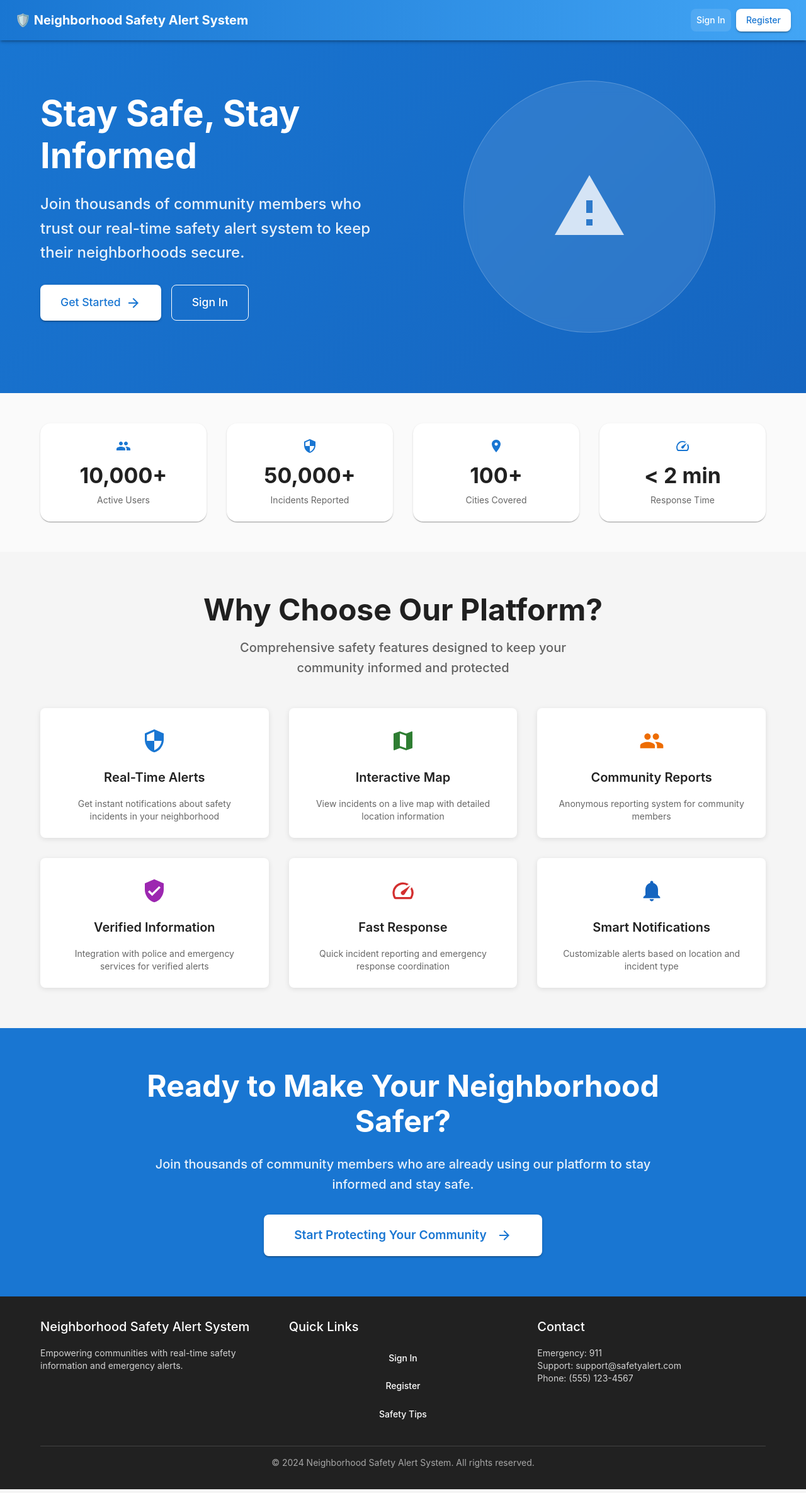
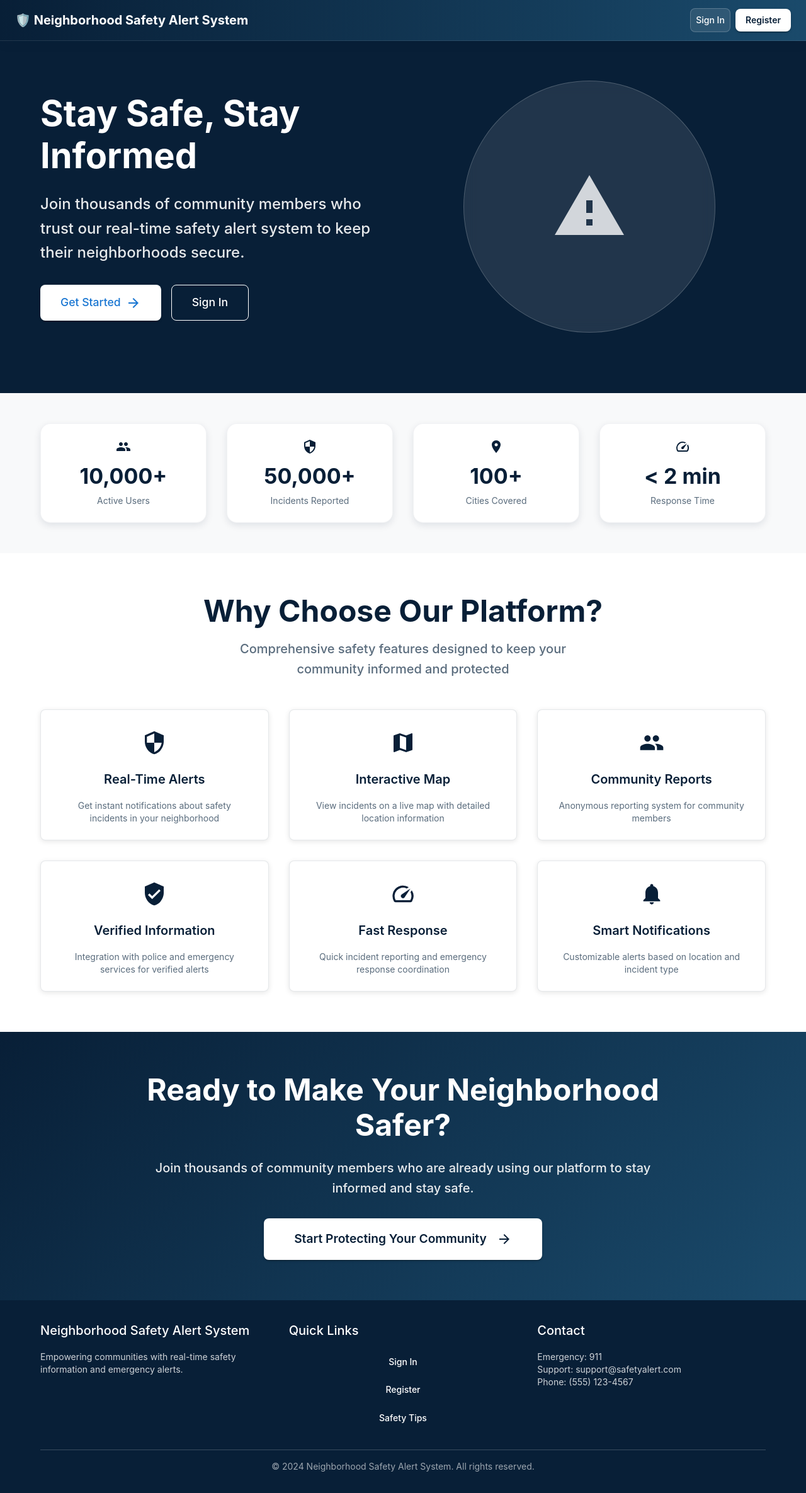
Before and after one commit to bisoul1984/neighborhood-safety-alert-system, a React (Create React App) app in the folder client/: page / in a window 1280 px wide. Shown: the whole page at 63% size. Built offline with nearby package versions, Linux system fonts and the light colour scheme; the HTML template or start-up script is replaced by a standard one.

Commit message:
Update home page design with cohesive color scheme and add back to home navigation to register page

```diff
--- a/client/src/pages/HomePage.js
+++ b/client/src/pages/HomePage.js
@@ -100,8 +100,9 @@ const HomePage = () => {
       <AppBar
         position="fixed"
         sx={{
-          background: 'linear-gradient(90deg, #1976d2 0%, #42a5f5 100%)',
-          boxShadow: 3
+          background: 'linear-gradient(90deg, #081f37 0%, #1a4a6b 100%)',
+          boxShadow: '0 4px 12px rgba(8, 31, 55, 0.2)',
+          borderBottom: '1px solid rgba(255, 255, 255, 0.1)'
         }}
       >
         <Toolbar>
@@ -113,7 +114,8 @@ const HomePage = () => {
               fontWeight: 'bold',
               display: 'flex',
               alignItems: 'center',
-              gap: 1
+              gap: 1,
+              color: 'white'
             }}
           >
             🛡️ Neighborhood Safety Alert System
@@ -125,8 +127,10 @@ const HomePage = () => {
               onClick={() => navigate('/login')}
               sx={{
                 backgroundColor: 'rgba(255, 255, 255, 0.1)',
+                border: '1px solid rgba(255, 255, 255, 0.2)',
                 '&:hover': {
                   backgroundColor: 'rgba(255, 255, 255, 0.2)',
+                  borderColor: 'rgba(255, 255, 255, 0.3)'
                 }
               }}
             >
@@ -137,9 +141,10 @@ const HomePage = () => {
               onClick={() => navigate('/register')}
               sx={{
                 bgcolor: 'white',
-                color: 'primary.main',
+                color: '#081f37',
+                fontWeight: 600,
                 '&:hover': {
-                  bgcolor: 'grey.100'
+                  bgcolor: '#f8f9fa'
                 }
               }}
             >
@@ -152,7 +157,7 @@ const HomePage = () => {
       {/* Hero Section */}
       <Box
         sx={{
-          background: 'linear-gradient(135deg, #1976d2 0%, #1565c0 100%)',
+          background: '#081f37',
           color: 'white',
           py: { xs: 8, md: 12 },
           pt: { xs: 12, md: 16 }, // Add top padding to account for fixed navbar
@@ -254,7 +259,7 @@ const HomePage = () => {
       </Box>
 
       {/* Stats Section */}
-      <Box sx={{ py: 6, bgcolor: 'grey.50' }}>
+      <Box sx={{ py: 6, bgcolor: '#f8f9fa' }}>
         <Container maxWidth="lg">
           <Grid container spacing={4}>
             {stats.map((stat, index) => (
@@ -265,16 +270,22 @@ const HomePage = () => {
                     p: 3,
                     bgcolor: 'white',
                     borderRadius: 2,
-                    boxShadow: 1
+                    boxShadow: '0 4px 12px rgba(8, 31, 55, 0.1)',
+                    border: '1px solid rgba(8, 31, 55, 0.05)',
+                    transition: 'transform 0.2s, box-shadow 0.2s',
+                    '&:hover': {
+                      transform: 'translateY(-2px)',
+                      boxShadow: '0 8px 24px rgba(8, 31, 55, 0.15)'
+                    }
                   }}
                 >
-                  <Box sx={{ color: 'primary.main', mb: 1 }}>
+                  <Box sx={{ color: '#081f37', mb: 1 }}>
                     {stat.icon}
                   </Box>
-                  <Typography variant="h4" component="div" sx={{ fontWeight: 700, mb: 1 }}>
+                  <Typography variant="h4" component="div" sx={{ fontWeight: 700, mb: 1, color: '#081f37' }}>
                     {stat.value}
                   </Typography>
-                  <Typography variant="body2" color="text.secondary">
+                  <Typography variant="body2" sx={{ color: '#5a6c7d' }}>
                     {stat.label}
                   </Typography>
                 </Box>
@@ -285,13 +296,13 @@ const HomePage = () => {
       </Box>
 
       {/* Features Section */}
-      <Box sx={{ py: 8 }}>
+      <Box sx={{ py: 8, bgcolor: 'white' }}>
         <Container maxWidth="lg">
           <Box sx={{ textAlign: 'center', mb: 6 }}>
-            <Typography variant="h3" component="h2" sx={{ fontWeight: 700, mb: 2 }}>
+            <Typography variant="h3" component="h2" sx={{ fontWeight: 700, mb: 2, color: '#081f37' }}>
               Why Choose Our Platform?
             </Typography>
-            <Typography variant="h6" color="text.secondary" sx={{ maxWidth: 600, mx: 'auto' }}>
+            <Typography variant="h6" sx={{ maxWidth: 600, mx: 'auto', color: '#5a6c7d' }}>
               Comprehensive safety features designed to keep your community informed and protected
             </Typography>
           </Box>
@@ -303,20 +314,22 @@ const HomePage = () => {
                   sx={{
                     height: '100%',
                     transition: 'transform 0.2s, box-shadow 0.2s',
+                    border: '1px solid rgba(8, 31, 55, 0.1)',
                     '&:hover': {
                       transform: 'translateY(-4px)',
-                      boxShadow: 4
+                      boxShadow: '0 12px 32px rgba(8, 31, 55, 0.15)',
+                      borderColor: '#081f37'
                     }
                   }}
                 >
                   <CardContent sx={{ textAlign: 'center', p: 4 }}>
-                    <Box sx={{ color: feature.color, mb: 2 }}>
+                    <Box sx={{ color: '#081f37', mb: 2 }}>
                       {feature.icon}
                     </Box>
-                    <Typography variant="h6" component="h3" sx={{ fontWeight: 600, mb: 2 }}>
+                    <Typography variant="h6" component="h3" sx={{ fontWeight: 600, mb: 2, color: '#081f37' }}>
                       {feature.title}
                     </Typography>
-                    <Typography variant="body2" color="text.secondary">
+                    <Typography variant="body2" sx={{ color: '#5a6c7d' }}>
                       {feature.description}
                     </Typography>
                   </CardContent>
@@ -330,7 +343,7 @@ const HomePage = () => {
       {/* CTA Section */}
       <Box
         sx={{
-          bgcolor: 'primary.main',
+          background: 'linear-gradient(135deg, #081f37 0%, #1a4a6b 100%)',
           color: 'white',
           py: 8
         }}
@@ -349,13 +362,13 @@ const HomePage = () => {
               onClick={handleGetStarted}
               sx={{
                 bgcolor: 'white',
-                color: 'primary.main',
+                color: '#081f37',
                 px: 6,
                 py: 2,
                 fontSize: '1.2rem',
                 fontWeight: 600,
                 '&:hover': {
-                  bgcolor: 'grey.100'
+                  bgcolor: '#f8f9fa'
                 }
               }}
             >
@@ -367,7 +380,7 @@ const HomePage = () => {
       </Box>
 
       {/* Footer */}
-      <Box sx={{ bgcolor: 'grey.900', color: 'white', py: 4 }}>
+      <Box sx={{ bgcolor: '#081f37', color: 'white', py: 4 }}>
         <Container maxWidth="lg">
           <Grid container spacing={4}>
             <Grid item xs={12} md={4}>
@@ -407,7 +420,7 @@ const HomePage = () => {
               </Typography>
             </Grid>
           </Grid>
-          <Box sx={{ borderTop: 1, borderColor: 'grey.800', mt: 4, pt: 2, textAlign: 'center' }}>
+          <Box sx={{ borderTop: 1, borderColor: 'rgba(255,255,255,0.2)', mt: 4, pt: 2, textAlign: 'center' }}>
             <Typography variant="body2" sx={{ opacity: 0.6 }}>
               © 2024 Neighborhood Safety Alert System. All rights reserved.
             </Typography>
--- a/client/src/pages/RegisterPage.js
+++ b/client/src/pages/RegisterPage.js
@@ -11,7 +11,7 @@ import {
   Avatar,
   Grid
 } from '@mui/material';
-import { PersonAddOutlined } from '@mui/icons-material';
+import { PersonAddOutlined, ArrowBack } from '@mui/icons-material';
 import { Link as RouterLink, useNavigate } from 'react-router-dom';
 import { useAuth } from '../contexts/AuthContext';
 
@@ -74,6 +74,23 @@ const RegisterPage = () => {
           alignItems: 'center',
         }}
       >
+        {/* Back to Home Link */}
+        <Box sx={{ width: '100%', mb: 2 }}>
+          <Button
+            component={RouterLink}
+            to="/"
+            startIcon={<ArrowBack />}
+            sx={{
+              color: '#081f37',
+              '&:hover': {
+                backgroundColor: 'rgba(8, 31, 55, 0.1)'
+              }
+            }}
+          >
+            Back to Home
+          </Button>
+        </Box>
+
         <Paper
           elevation={3}
           sx={{
@@ -84,11 +101,11 @@ const RegisterPage = () => {
             width: '100%',
           }}
         >
-          <Avatar sx={{ m: 1, bgcolor: 'primary.main' }}>
+          <Avatar sx={{ m: 1, bgcolor: '#081f37' }}>
             <PersonAddOutlined />
           </Avatar>
 
-          <Typography component="h1" variant="h5" sx={{ mb: 3 }}>
+          <Typography component="h1" variant="h5" sx={{ mb: 3, color: '#081f37' }}>
             Create Account
           </Typography>
 
```
